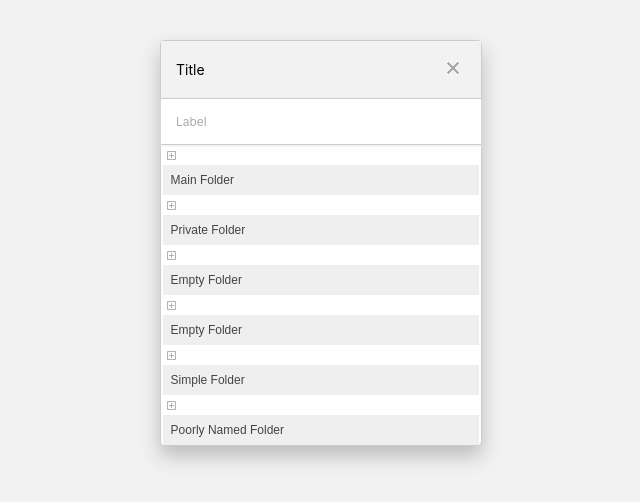
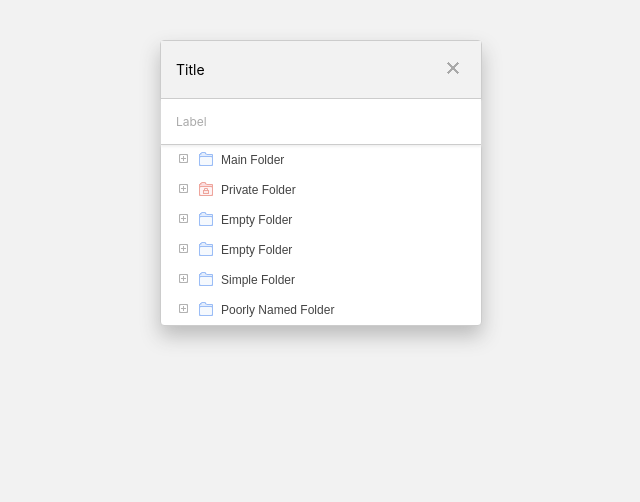
Before and after one commit to watkinshughes/explorer, a React (Create React App) app: page / in a window 1280 px wide. Shown: the top 502 px of the page, without its empty margins (319-959 px from the left). Built offline with nearby package versions, Linux system fonts and the light colour scheme.

Commit message:
Finish restructuring for better click handling

```diff
--- a/src/components/App/styles.css
+++ b/src/components/App/styles.css
@@ -9,11 +9,12 @@
 
 .App button {
   -webkit-appearance: none;
-  display: block;
-  width: 99%;
+  display: inline-block;
+  width: 75%;
+  padding: 8px 0;
   margin: 0 auto;
-  padding: 8px;
   border: 0;
+  background-color: transparent;
   font-size: 12px;
   color: #444;
   text-align: left;
@@ -22,23 +23,17 @@
   text-overflow: ellipsis;
 }
 
-.App button span {
-  display: inline-block;
-  vertical-align: top;
-}
-
-.App button:hover {
-  color: #fff;
-  background-color: #4285f4;
-}
-
-.App button:focus {
-  color: #000;
-  background-color: #85f442;
-}
-
 .App button:hover,
 .App button:focus {
   outline: 0;
   border: 0;
 }
+
+.App button:hover {
+  color: #fff;
+}
+
+.App button span {
+  display: inline-block;
+  vertical-align: top;
+}
--- a/src/components/Item/index.js
+++ b/src/components/Item/index.js
@@ -4,26 +4,37 @@ import './styles.css';
 class Item extends Component {
   constructor(props) {
     super(props);
-    this.toggleClass= this.toggleClass.bind(this);
+    this.toggleExpanded = this.toggleExpanded.bind(this);
+    this.toggleSelected = this.toggleSelected.bind(this);
+
     this.state = {
-        active: false,
+        expanded: false,
+        selected: false
     };
   }
 
-  toggleClass(event) {
+  toggleExpanded(event) {
     const currentState = this.state.expanded;
     this.setState({
       expanded: !currentState
     });
-    event.stopPropagation();
+  };
+
+  toggleSelected(event) {
+    const currentState = this.state.selected;
+    this.setState({
+      selected: !currentState
+    });
   };
 
   render() {
-    return <li className={ `${ this.props.type } ${ this.props.private ? 'private' : '' }`}>
-        <span className={ `icon ${this.state.expanded ? 'expanded': ''}` } onClick={ this.toggleClass }></span>
-        <button>
-          { this.props.name }
-        </button>
+    return <li className={ this.state.expanded ? 'expanded': '' }>
+        <div className={ ` ${this.props.type} ${this.props.private ? 'private' : ''} ${this.state.selected ? 'selected': ''} `}>
+          <span className="icon" onClick={ this.toggleExpanded }></span>
+          <button onClick={ this.toggleSelected }>
+            { this.props.name }
+          </button>
+        </div>
         { this.props.children }
       </li>
   }
--- a/src/components/Item/styles.css
+++ b/src/components/Item/styles.css
@@ -1,40 +1,53 @@
-.folder .icon::before {
+.folder.selected,
+.file.selected {
+  color: #000;
+  background-color: #85f442;
+}
+
+.folder:hover,
+.file:hover {
+  color: #fff;
+  background-color: #4285f4;
+}
+
+.folder .icon::before,
+.folder button::before,
+.private.folder button::before,
+.file button::before {
   content: '';
   display: inline-block;
-  margin: -2px 4px;
   width: 14px;
   height: 14px;
   background: url(/icon-sprite.png);
+}
+
+.folder .icon::before {
+  margin: -2px 4px;
   opacity: 0.3;
+}
+
+.folder button::before,
+.private.folder button::before,
+.file button::before {
+  margin: -2px 8px -2px 4px;
 }
 
 .folder .icon::before {
   background-position: -168px 0px;
 }
 
-.expanded > .folder .icon::before {
+.folder .expanded.icon::before {
   background-position: -182px 0px;
 }
 
-span.folder::before,
-button.private .folder::before,
-span.file::before {
-  content: '';
-  display: inline-block;
-  margin: -2px 4px;
-  width: 14px;
-  height: 14px;
-  background: url(/icon-sprite.png);
-}
-
-span.folder::before, {
+.folder button::before, {
   background-position: -111px 0px;
 }
 
-button.private .folder::before {
+.private.folder button::before {
   background-position: -126px 0px;
 }
 
-span.file::before {
+.file button::before {
   background-position: -140px 0px;
 }
--- a/src/components/List/styles.css
+++ b/src/components/List/styles.css
@@ -12,19 +12,23 @@
   display: block;
 }
 
-/* @todo: The following styles are not extensible */
-.List.Child button {
+.List .icon {
+  padding-left: 12px;
+}
+
+/* @todo: The following styles are not extensible. Need to replace */
+.List.Child .icon {
   padding-left: 24px;
 }
 
-.List.Child .Child button {
+.List.Child .Child .icon {
   padding-left: 48px;
 }
 
-.List.Child .Child .Child button {
+.List.Child .Child .Child .icon {
   padding-left: 72px;
 }
 
-.List.Child .Child .Child .Child button {
+.List.Child .Child .Child .Child .icon {
   padding-left: 96px;
 }
```
